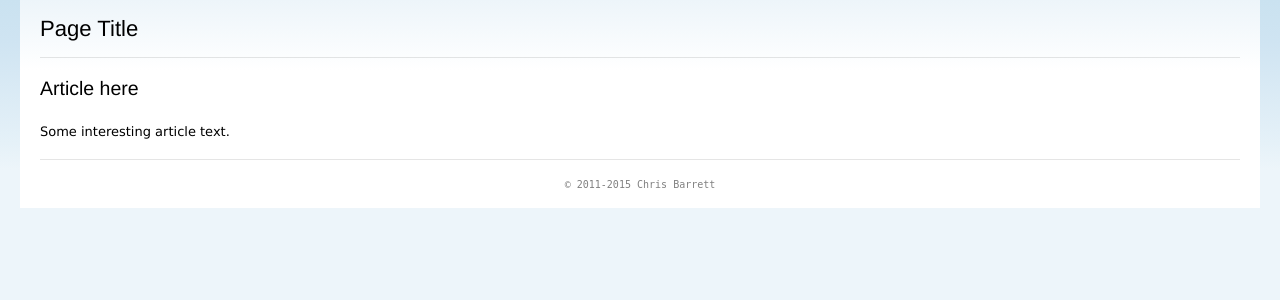
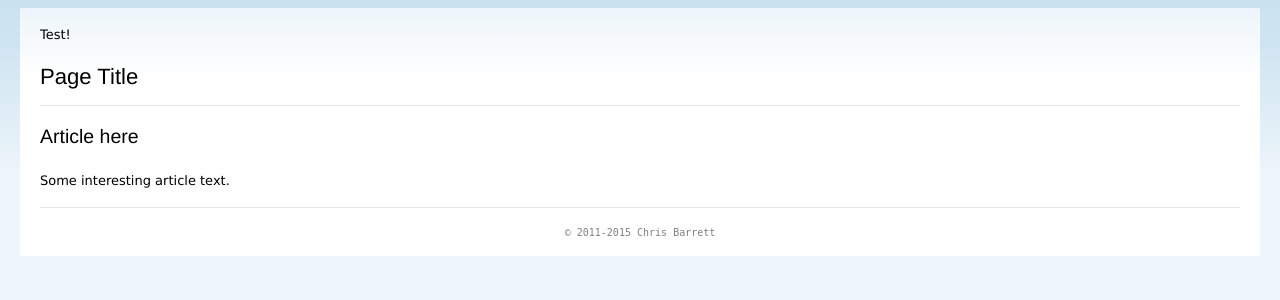
Before and after one commit to Akaito/codesaru.com, a Python web app: template templates/index.html in a window 1280 px wide. Shown: the part 111-411 px from the top of the page. Run offline with Jinja, Linux system fonts and the light colour scheme; the template is opened without the code that fills it, so the values that code supplies are empty.

Commit message:
Breaking up template. Added flashed messages.

```diff
--- a/__init__.py
+++ b/__init__.py
@@ -1,5 +1,6 @@
 import flask
 app = flask.Flask(__name__)
 app.debug = False
+app.secret_key = 'local-only-secret'
 
 from app import views
--- a/static/codesaru.com.css
+++ b/static/codesaru.com.css
@@ -160,6 +160,17 @@ footer {
 article {
 }
 
+#flashed_messages {
+	margin-left: 10px;
+	margin-right: 10px;
+	margin-bottom: 8px;
+}
+.flashed_message {
+	margin-top: 8px;
+	border: 1px solid;
+	border-color: red;
+}
+
 h1, h2, h3, h4, h5, h6 {
 	font-weight: normal;
 	font-family: Helvetica, Arial, sans-serif;
--- a/templates/index.html
+++ b/templates/index.html
@@ -1,45 +1,4 @@
-<!DOCTYPE html>
-<html>
-<head>
-	<link rel="stylesheet" type="text/css" href="static/codesaru.com.css"/>
-</head>
-<body>
-	<div id="wrapper">
-	<div id="top_part">
-		<header>
-			<div id="top_links">
-				<ul>
-					<li><a href="codesaru.com">Home</a></li>
-					<li><a href="http://linkedin.com/in/chrishbarrett">LinkedIn</a></li>
-				</ul>
-			</div> <!-- /top_links -->
-			<div id="site_title">
-			<a><span id="title">Codesaru</span> | Chris Barrett's Portfolio Site</a>
-			</div>
-		</header>
-		<nav>
-			<div id="links">
-				Nav > test > here.
-			</div>
-		</nav>
-	</div> <!-- /top_part -->
-	<div id="top_main_spacer"></div>
-	<div id="main_part">
-		<div id="contents">
-			<div id="page_title">
-				<h1>Page Title</h1>
-				<hr />
-			</div> <!-- /page_title -->
-			<article>
-				<h2>Article here</h2>
-				<p>Some interesting article text.</p>
-			</article>
-			<footer>
-				<hr/>
-				<p>&copy; 2011-2015 Chris Barrett</p>
-			</footer>
-		</div> <!-- /contents -->
-	</div> <!-- /main_part -->
-	</div> <!-- /wrapper -->
-</body>
-</html>
+{% extends "layout-main.html" %}
+{% block contents %}
+	<p>Test!</p>
+{% endblock %}
--- /dev/null
+++ b/templates/layout-main.html
@@ -0,0 +1,52 @@
+<!doctype html>
+<html>
+<head>
+	<title>Codesaru.com | Chris Barrett's Portfolio Site</title>
+	<link rel="stylesheet" type="text/css" href="{{ url_for('static', filename='codesaru.com.css') }}"/>
+</head>
+<body>
+	<div id="wrapper">
+	<div id="top_part">
+		<header>
+			<div id="top_links">
+				<ul>
+					<li><a href="codesaru.com">Home</a></li>
+					<li><a href="http://linkedin.com/in/chrishbarrett">LinkedIn</a></li>
+				</ul>
+			</div> <!-- /top_links -->
+			<div id="site_title">
+			<a><span id="title">Codesaru</span> | Chris Barrett's Portfolio Site</a>
+			</div>
+		</header>
+		<nav>
+			<div id="links">
+				Nav > test > here.
+			</div>
+		</nav>
+	</div> <!-- /top_part -->
+	<div id="top_main_spacer"></div>
+	<div id="main_part">
+		<div id="flashed_messages">
+			{% for message in get_flashed_messages() %}
+				<div class="flashed_message">{{ message }}</div>
+			{% endfor %}
+		</div> <!-- /flashed_messages -->
+		<div id="contents">
+			{% block contents %}{% endblock %}
+			<div id="page_title">
+				<h1>Page Title</h1>
+				<hr />
+			</div> <!-- /page_title -->
+			<article>
+				<h2>Article here</h2>
+				<p>Some interesting article text.</p>
+			</article>
+			<footer>
+				<hr/>
+				<p>&copy; 2011-2015 Chris Barrett</p>
+			</footer>
+		</div> <!-- /contents -->
+	</div> <!-- /main_part -->
+	</div> <!-- /wrapper -->
+</body>
+</html>
```
Also changed, not shown: views.py (+5 -3 lines).
